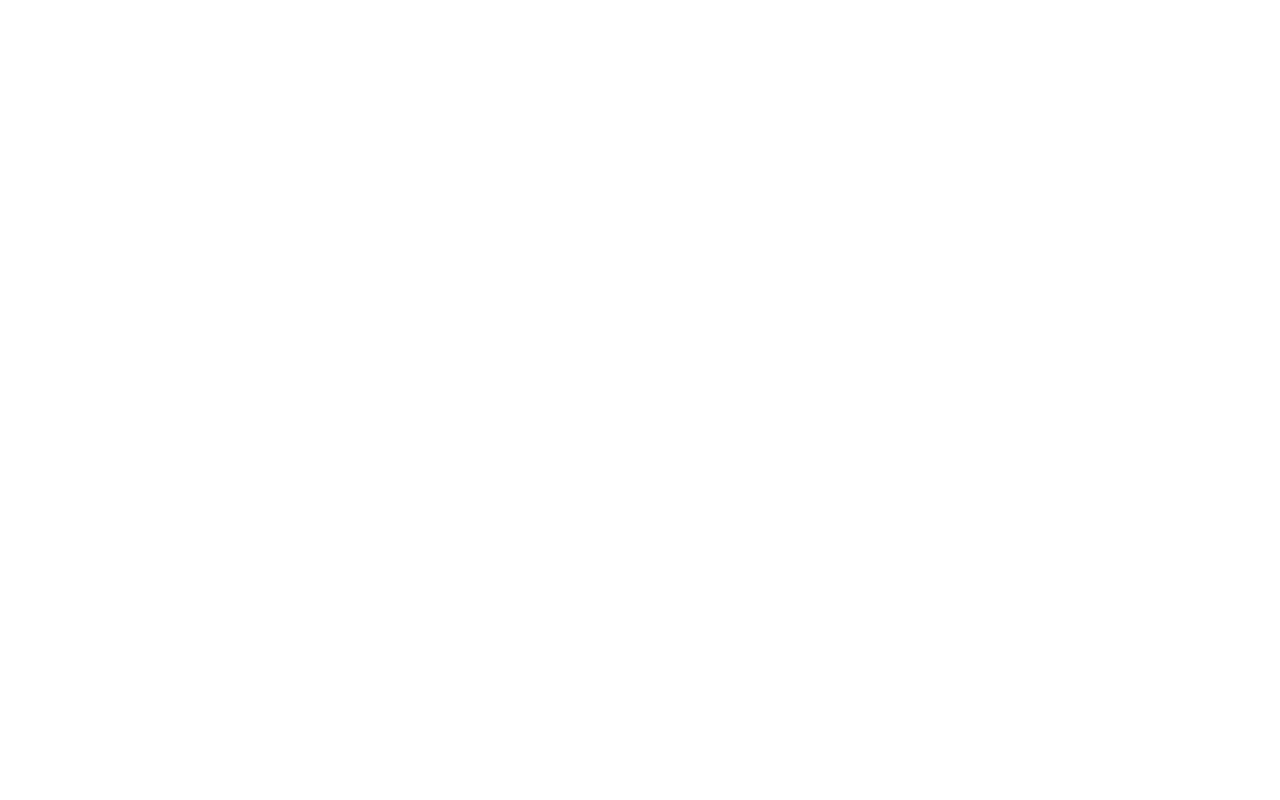
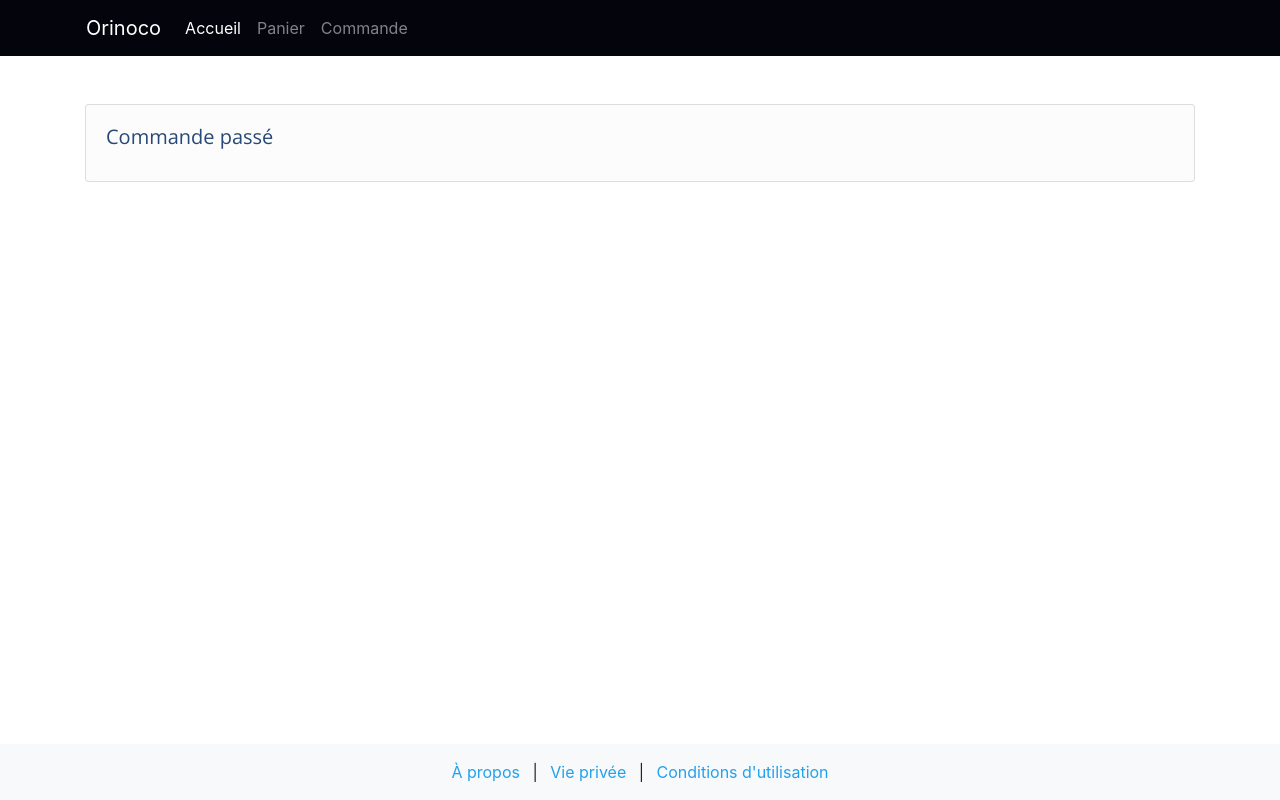
Before and after one commit to AlphaRomeoTango16/ArthurDellaFaille_5_13042021, a website: page view/order/order.html in a window 1280 px wide. Drawn offline with nearby package versions, Linux system fonts and the light colour scheme.

Commit message:
modifications

```diff
--- a/scss/_variable_overrides.scss
+++ b/scss/_variable_overrides.scss
@@ -1,5 +1,11 @@
-$headings-font-family: "Times New Roman", Times, serif;
+$headings-font-family: "Open Sans", serif;
 $primary: #22A1ED;
 $dark: #04040C;
 $headings-color: #284876;
 $card-bg: #FCFCFC;
+
+footer {
+    position: absolute;
+    bottom: 0;
+    width: 100%;
+}
--- a/scss/style.scss
+++ b/scss/style.scss
@@ -1,2 +1,3 @@
+@import url('https://fonts.googleapis.com/css2?family=Open+Sans:ital,wght@0,300;1,300&display=swap');
 @import "variable_overrides";
 @import "../node_modules/bootstrap/scss/bootstrap.scss";
--- a/view/order/order.html
+++ b/view/order/order.html
@@ -0,0 +1,86 @@
+<!doctype html>
+<html lang="fr">
+  <head>
+    <!-- Required meta tags -->
+    <meta charset="utf-8">
+    <meta name="viewport" content="width=device-width, initial-scale=1, shrink-to-fit=no">
+
+    <!-- Bootstrap CSS -->
+    <link rel="stylesheet" href="../../css/style.css" />
+    <title>Vos commandes</title>
+  </head>
+
+  <body>
+    <header>
+    <div class="bg-dark mb-5">
+        <div class="container">
+            <div class="row">
+                <nav class="col navbar navbar-expand-lg navbar-dark">
+                    <a class="navbar-brand" href="../index/index.html">Orinoco</a>
+                    <button class="navbar-toggler" type="button" data-toggle="collapse" data-target="#navbarContent">
+                        <span class="navbar-toggler-icon"></span>
+                    </button>
+                    <div id="navbarContent" class="collapse navbar-collapse">
+                        <ul class="navbar-nav">
+                            <li class="nav-item active">
+                                <a class="nav-link" href="../index/index.html">Accueil</a>
+                            </li>
+                            <li class="nav-item">
+                                <a class="nav-link" href="../basket/basket.html">Panier</a>
+                            </li>
+                            <li class="nav-item">
+                                <a class="nav-link" href="../order/order.html">Commande</a>
+                            </li>
+                        </ul>
+                    </div>
+                </nav>
+            </div>
+        </div>
+    </div>
+    </header>
+
+    <content>
+    <div class="container">
+        <div class="row mb-3">
+            <div class="col">
+                <div class="card">
+                    <div class="card-body">
+                        <h5 class="card-title">Commande passé</h5>
+                    </div>
+                </div>
+            </div>
+        </div>
+    </div>
+    </content>
+
+    <footer>
+    <div class="bg-light mt-5 pt-3 pb-3">
+        <div class="container">
+            <div class="row">
+                <div class="col">
+                    <div class="list-inline text-center">
+                        <li class="list-inline-item"><a href="#">À propos</a></li>
+                        <li class="list-inline-item">&vert;</li>
+                        <li class="list-inline-item"><a href="#">Vie privée</a></li>
+                        <li class="list-inline-item">&vert;</li>
+                        <li class="list-inline-item"><a href="#">Conditions d'utilisation</a></li>
+                    </div>
+                </div>
+            </div>
+        </div>
+    </div>
+    </footer>
+
+    <!-- Optional JavaScript -->
+
+        <!-- jQuery first, then Popper.js, then Bootstrap JS -->
+
+        <script src="https://code.jquery.com/jquery-3.4.1.slim.min.js" integrity="sha384-J6qa4849blE2+poT4WnyKhv5vZF5SrPo0iEjwBvKU7imGFAV0wwj1yYfoRSJoZ+n" crossorigin="anonymous"></script>
+
+        <script src="https://cdn.jsdelivr.net/npm/popper.js@1.16.0/dist/umd/popper.min.js" integrity="sha384-Q6E9RHvbIyZFJoft+2mJbHaEWldlvI9IOYy5n3zV9zzTtmI3UksdQRVvoxMfooAo" crossorigin="anonymous"></script>
+
+        <script src="https://stackpath.bootstrapcdn.com/bootstrap/4.4.1/js/bootstrap.min.js" integrity="sha384-wfSDF2E50Y2D1uUdj0O3uMBJnjuUD4Ih7YwaYd1iqfktj0Uod8GCExl3Og8ifwB6" crossorigin="anonymous"></script>
+
+</body>
+
+</html>
```
Also changed, not shown: view/basket/basket.html (+5 -5 lines), view/index/index.html (+1 -1 lines), view/products/product_1.html (+23 -4 lines), view/products/product_2.html (+1 -1 lines), view/products/product_3.html (+1 -1 lines), css/style.css, 1 other file.
